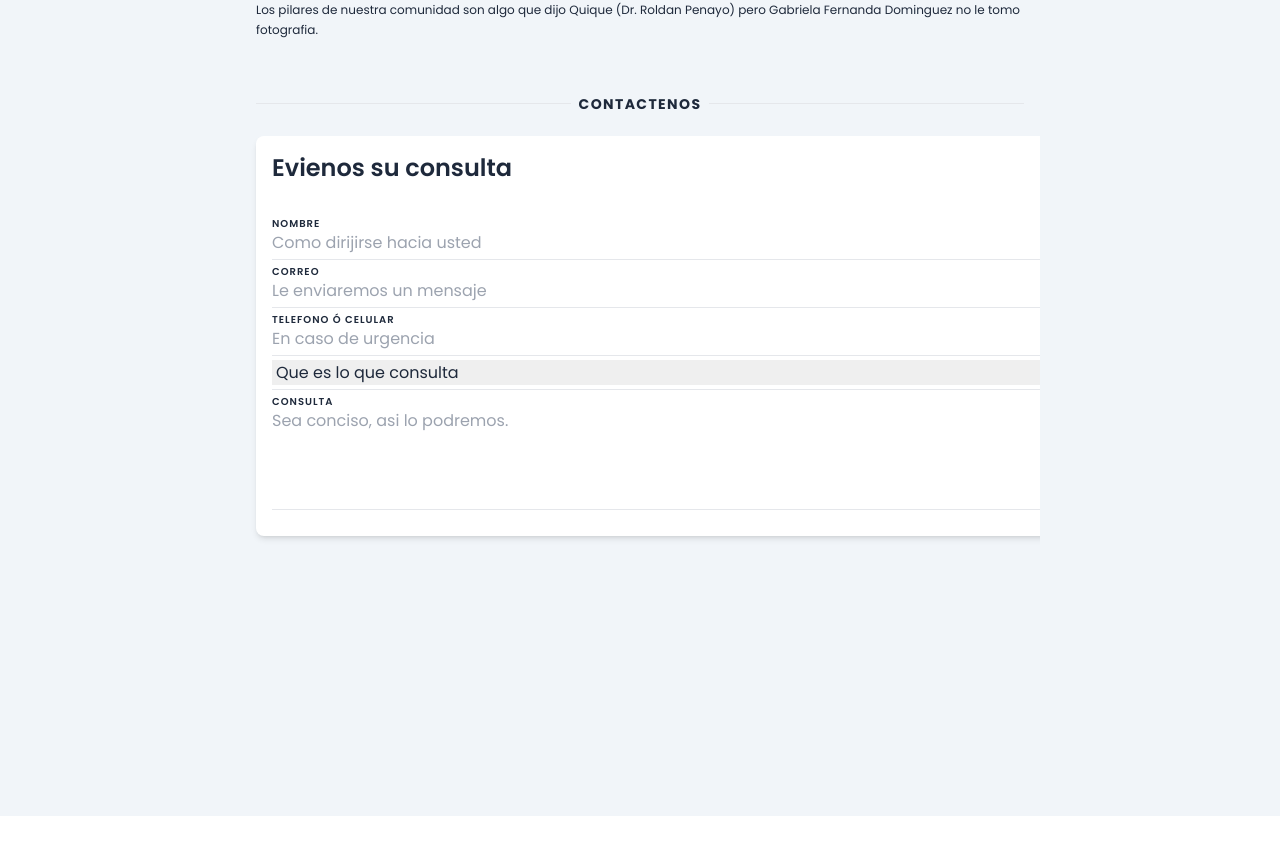
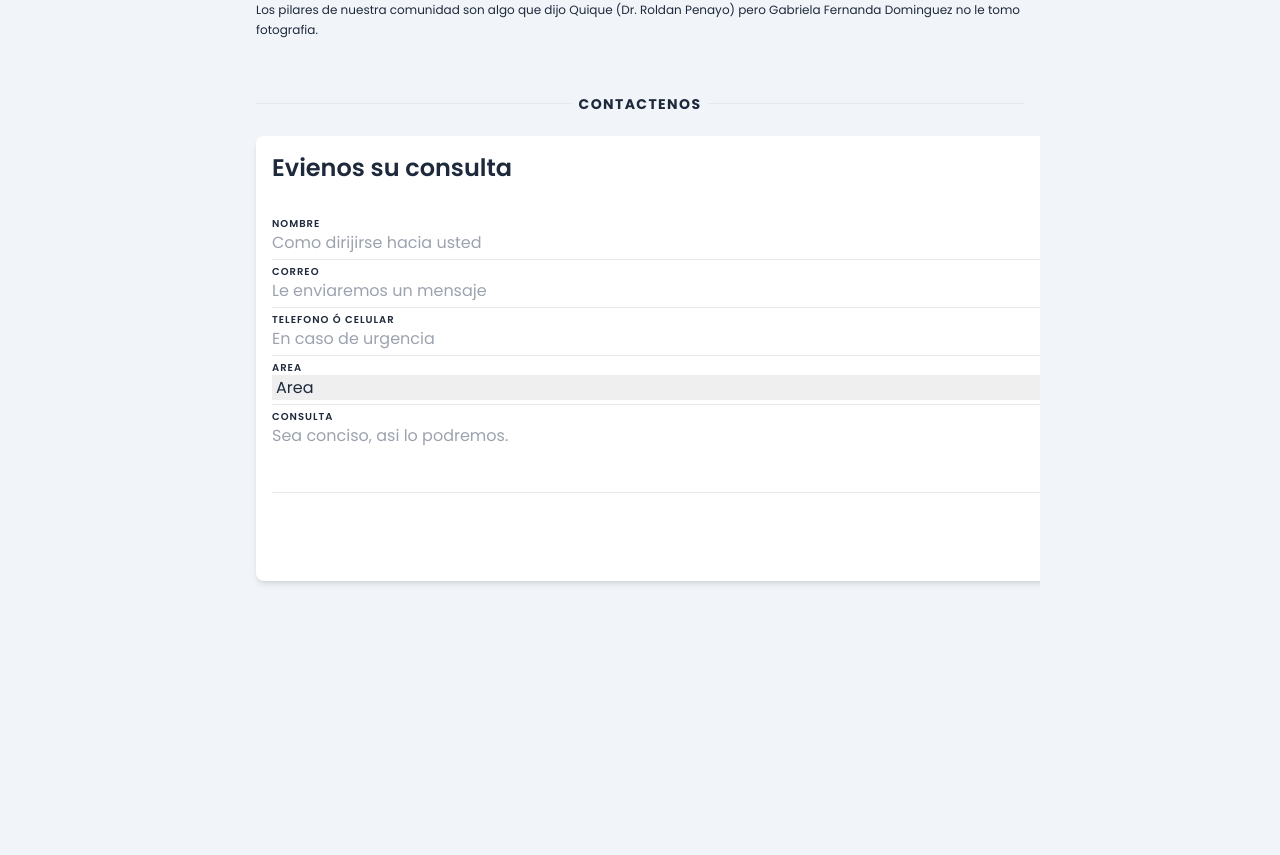
Before and after one commit to JohnCrossRollOn/app-roldan-asociadas, a React (Vite) app: page / in a window 1280 px wide. Shown: the part 1432-2287 px from the top of the page. Before the commit the page ends 2248 px from the top, so only its background shows below. Built offline with nearby package versions, Linux system fonts and the light colour scheme; the HTML template or start-up script is replaced by a standard one.

Commit message:
1 file modified

```diff
--- a/src/components/Landing/Contact.jsx
+++ b/src/components/Landing/Contact.jsx
@@ -8,32 +8,50 @@ const Card = ({ children }) => {
     </div>
   );
 };
-const Input = ({ type = 'text', name, form, place, label, className }) => {
+const Input = ({
+  type = 'text',
+  id,
+  form,
+  place,
+  label,
+  className,
+  options = [],
+}) => {
   const input = {
     text: (
       <input
         required
         placeholder={place}
         type={type}
-        id={name}
+        id={id}
         className={className}
-        value={form[name] || ''}
+        value={form[id] || ''}
       />
     ),
     textarea: (
       <textarea
         required
         className={className}
-        value={form[name] || ''}
-        id={name}
+        value={form[id] || ''}
+        id={id}
         placeholder={place}
       />
+    ),
+    select: (
+      <select id={id} value={form[id]} required>
+        <option hidden defaultValue>
+          {label}
+        </option>
+        {options.map((option) => (
+          <option>{option}</option>
+        ))}
+      </select>
     ),
   };
   return (
     <div className={`flex flex-col`}>
       <label
-        for={name}
+        for={id}
         className="text-[10px] tracking-widest font-semibold uppercase"
       >
         {label}
@@ -93,7 +111,7 @@ const ContactForm = ({ onSubmit: apply }) => {
         <Input
           {...{
             form,
-            name: 'name',
+            id: 'name',
             place: 'Como dirijirse hacia usted',
             label: 'nombre',
           }}
@@ -102,7 +120,7 @@ const ContactForm = ({ onSubmit: apply }) => {
         <Input
           {...{
             form,
-            name: 'email',
+            id: 'email',
             place: 'Le enviaremos un mensaje',
             label: 'Correo',
           }}
@@ -111,33 +129,39 @@ const ContactForm = ({ onSubmit: apply }) => {
         <Input
           {...{
             form,
-            name: 'phone',
+            id: 'phone',
             place: 'En caso de urgencia',
             label: 'Telefono ó celular',
           }}
         />
         <hr />
-        <select id="type" value={form.type}>
-          <option hidden defaultValue>
-            Que es lo que consulta
-          </option>
-          <option>Gestoria del Automotor</option>
-          <option>Accidentes de Transito</option>
-          <option>Infracciones de Transito</option>
-          <option>Jubilaciones y Pensiones</option>
-          <option>Accidentes Laborales (ART)</option>
-          <option>Escrituracion y Usucapion</option>
-          <option>Divorcios, Familia y Sucesiones</option>
-        </select>
+        <Input
+          {...{
+            form,
+            type: 'select',
+            id: 'type',
+            label: 'Area',
+            place: 'Categoria de su consulta',
+            options: [
+              'Gestoria del Automotor',
+              'Accidentes de Transito',
+              'Infracciones de Transito',
+              'Jubilaciones y Pensiones',
+              'Accidentes Laborales (ART)',
+              'Escrituracion y Usucapion',
+              'Divorcios, Familia y Sucesiones',
+            ],
+          }}
+        />
         <hr />
         <Input
           {...{
             form,
             type: 'textarea',
-            name: 'value',
+            id: 'value',
             label: 'Consulta',
             place: 'Sea conciso, asi lo podremos.',
-            className: 'max-h-24 h-32 w-full',
+            className: 'min-h-[4rem] max-h-[8rem] w-full',
           }}
         />
         <hr />
@@ -160,13 +184,13 @@ export default () => {
       <Hr>Contactenos</Hr>
       <div className="gap-4 overflow-hidden overflow-x-scroll -mx-4 scrollbar-hide">
         <div className="p-4 pt-0 pb-6 flex w-max gap-4">
-          <Card>
+          <div className="relative bg-white rounded-lg shadow-md p-4 w-[70vw] min-h-[50vh] h-fit">
             <ContactForm
               onSubmit={(e) => {
                 console.log(e);
               }}
             />
-          </Card>
+          </div>
           <Card>
             <div className="flex flex-col gap-8">
               <p className="text-2xl font-semibold">Horarios de Atencion</p>
```
